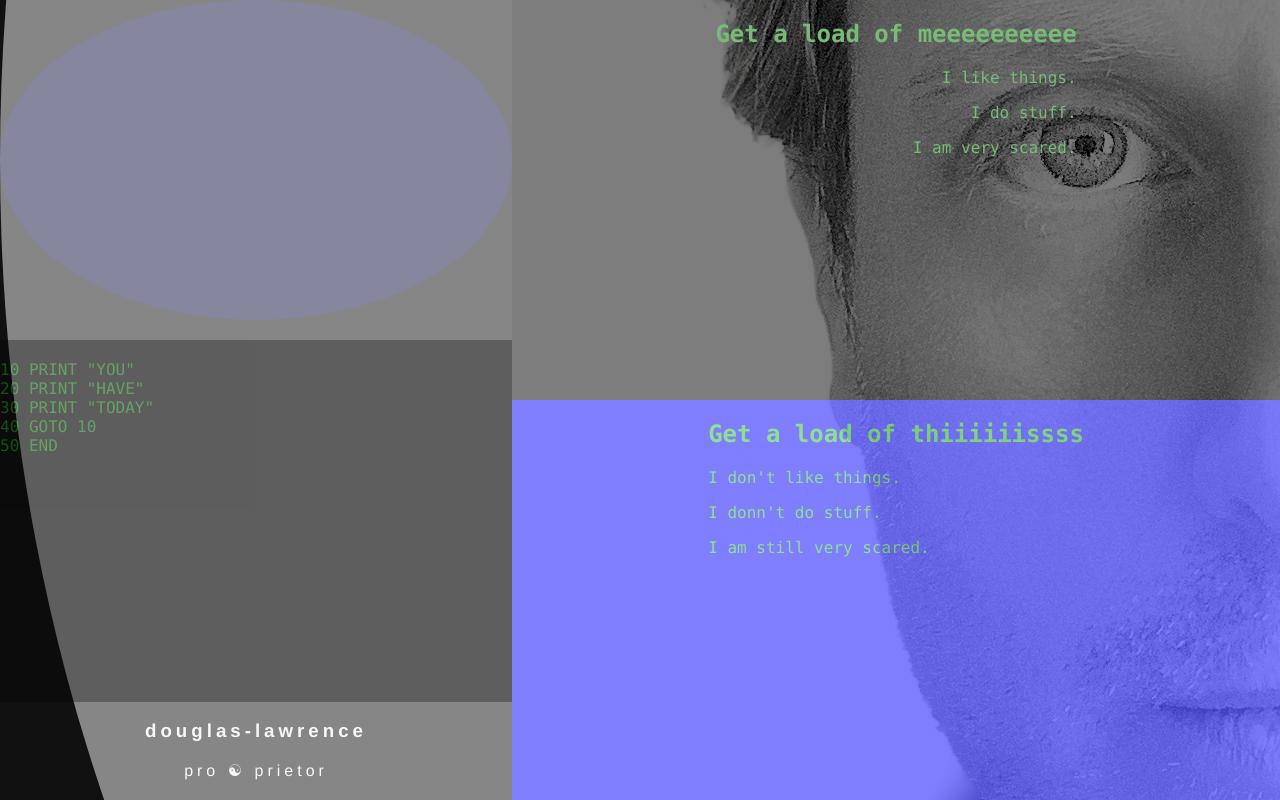
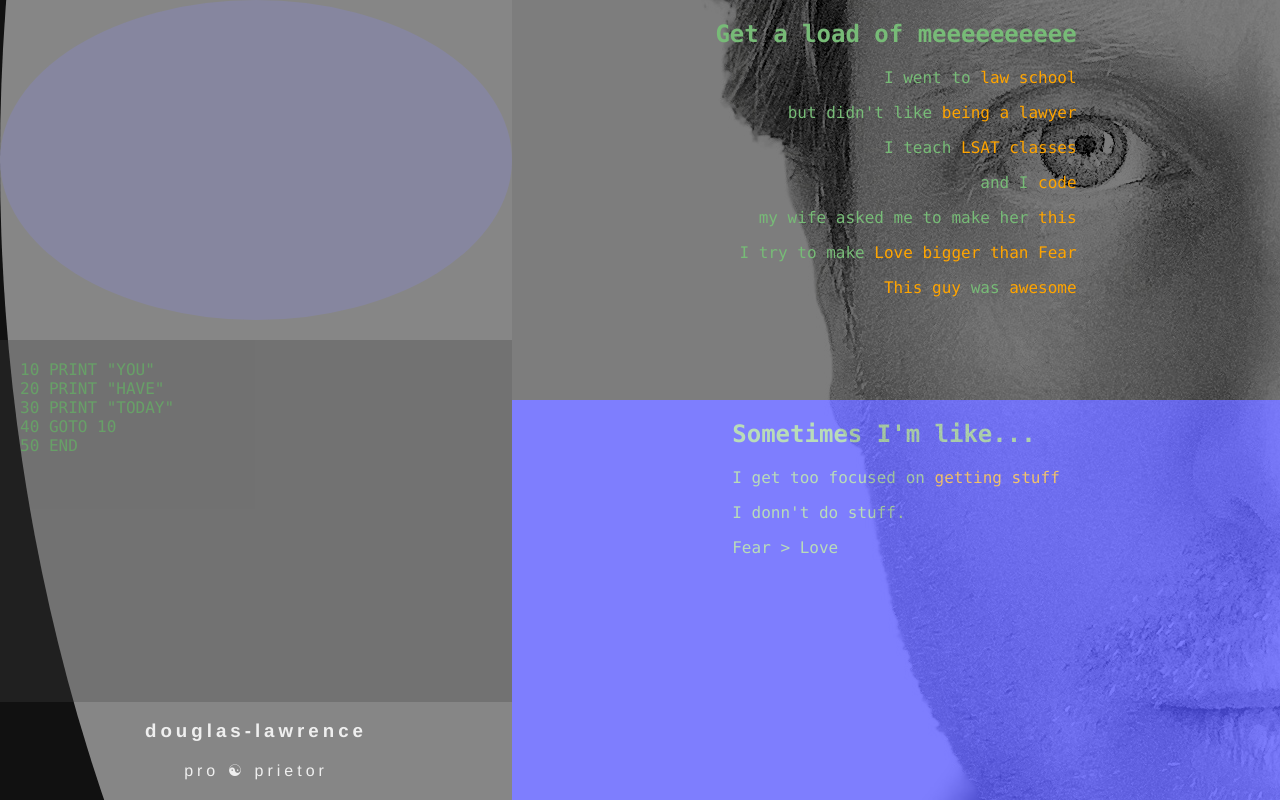
Before and after one commit to lawrend/urban-waddle-djl, a React (Create React App) app: page / in a window 1280 px wide. Shown: the top 800 px of the page. Built offline with nearby package versions, Linux system fonts and the light colour scheme.

Commit message:
moved around links and changed look of homepage

```diff
--- a/src/components/bday/BirthTime.js
+++ b/src/components/bday/BirthTime.js
@@ -1,5 +1,5 @@
 import React from 'react';
 
 export default props => (
-  <div className='birth-time'>BIRTH<hr /><span className="time-readout"> {props.birthtime}</span></div>
+  <div className='birth-time'>BIRTH<span className="time-readout"> {props.birthtime}</span></div>
 )
--- a/src/components/bday/DeathTime.js
+++ b/src/components/bday/DeathTime.js
@@ -1,5 +1,5 @@
 import React from 'react';
 
 export default props => (
-  <div className='death-time'>DEATH<hr/><span className="time-readout">{props.diedtime}</span></div>
+  <div className='death-time'>DEATH <span className="time-readout">{props.diedtime}</span></div>
 )
--- a/src/components/homepage/IntroBox.js
+++ b/src/components/homepage/IntroBox.js
@@ -1,13 +1,19 @@
 import React from 'react';
+import { Link } from 'react-router-dom';
 
 export default props => (
   <div className='intro-text'>
     <code>
     <h2>Get a load of meeeeeeeeee</h2>
-    <p>I like things.</p>
-    <p>I do stuff.</p>
-    <p>I am very scared.</p>
+    <p>I went to <a href="https://www.berkeleylaw.edu">law school</a></p>
+    <p>but didn't like <a href="https://www.quora.com/What-are-some-of-the-worst-aspects-of-being-a-lawyer?no_redirect=1" target="_blank">being a lawyer</a></p>
+      <p>I teach <a href="https://www.testmasters.net" target="_blank">LSAT classes</a></p>
+      <p> and I <a href="https://www.github.com/lawrend" target="_blank">code</a></p>
+    <p>my wife asked me to make her<Link to="/checker"> this</Link></p>
+    <p>I try to make <a href="https://www.wikipedia.org/wiki/zen" target="_blank">Love bigger than Fear</a></p>
+    <p><a href="https://en.wikipedia.org/wiki/Mac_Miller" target="_blank">This guy</a> was <a href="https://www.npr.org/2018/08/06/635054748/mac-miller-tiny-desk-concert" target="_blank">awesome</a></p>
   </code>
 
   </div>
 )
+// <a href="https://twitter.com/MacMiller/status/1026203475007307776" target="_blank">
--- a/src/components/homepage/ProjectBox.js
+++ b/src/components/homepage/ProjectBox.js
@@ -4,10 +4,11 @@ export default props => (
 
   <div className='project-box-text'>
       <code>
-        <h2>Get a load of thiiiiiissss</h2>
-        <p>I don't like things.</p>
-        <p>I donn't do stuff.</p>
-        <p>I am still very scared.</p>
+        <h2>Sometimes I'm like...</h2>
+
+    <p>I get too focused on <a href="https://www.wikipedia.org/wiki/consumerism" target="_blank">getting stuff</a></p>
+    <p>I donn't do stuff.</p>
+    <p>Fear > Love</p>
       </code>
 </div>
 
--- a/src/containers/homepage/RightBottom.js
+++ b/src/containers/homepage/RightBottom.js
@@ -13,11 +13,7 @@ class RightBottom extends Component {
           <IntroBox />
         </div>
         <div className='right-bottom-lower'>
-
-          <Link to="/checker">
-            <ProjectBox />
-
-          </Link>
+          <ProjectBox />
         </div >
       </div>
       )
--- a/src/css/bday.css
+++ b/src/css/bday.css
@@ -101,7 +101,7 @@
 .times {
   margin-top: 40px;
   width: 88vw;
-  height: 40%;
+  height: 30%;
   display: flex;
   text-align: center;
   justify-content: space-between;
@@ -112,9 +112,9 @@
 }
 
 .time-readout {
-  color: #77bb77;
+  /* color: #77bb77; */
   /* color: #DFA949; */
-  /* color: red; */
+  color: red;
 }
 
 /* PROGRESS BAR THING */
@@ -171,11 +171,11 @@
   }
 
   .birth-time {
-    font-size: 24px;
+    font-size: 20px;
   }
 
   .birth-time .time-readout {
-    font-size: 16px;
+    font-size: 14px;
   }
 
   .today-time {
@@ -183,11 +183,11 @@
   }
 
   .death-time {
-    font-size: 24px;
+    font-size: 20px;
   }
 
   .death-time .time-readout {
-    font-size: 16px;
+    font-size: 14px;
   }
 
   .time-readout {
--- a/src/css/left-top.css
+++ b/src/css/left-top.css
@@ -36,6 +36,7 @@
   color: #efefef;
   letter-spacing: 4px;
   margin-bottom: 20px;
+  z-index: 2;
 }
 
 .bio-text-title {
@@ -46,7 +47,8 @@
   opacity: 30%;
   /* height: 3088px; */
   margin-top: 20px;
-  background-color: black;
+  padding-left: 20px;
+  background-color: #444;
   height: 100%;
   text-align: left;
   /* z-index: 10; */
@@ -58,7 +60,8 @@
 }
 
 .code-container a:hover {
-  color: #7FFF00;
+  color: orange;
+  /* color: #7FFF00; */
 
 }
 
--- a/src/css/right-bottom.css
+++ b/src/css/right-bottom.css
@@ -33,7 +33,7 @@
 
 .right-bottom-lower a {
   text-decoration: none;
-  color: #22c422;
+  /* color: #22c422; */
 }
 
 .right-bottom-lower a:hover {
@@ -43,7 +43,11 @@
 .intro-text {
   color: #77bb77;
   z-index: 1;
-  /* color: #22c422; */
+}
+
+.intro-text a {
+  text-decoration: none;
+  color: orange;
 }
 
 .intro-text a:hover {
@@ -56,17 +60,18 @@
 
 
 .project-box-text {
+  color: #77bb77;
 
   /* z-index: 4; */
   /* color: yellow; */
 }
 
 .project-box-text a {
-
-  /* color: yellow; */
+  color: orange;
 }
 
 
 .project-box-text a:hover {
-  color: blue;
+
+  /* color: orange; */
 }
```
Also changed, not shown: src/routes.js (+0 -11 lines).
